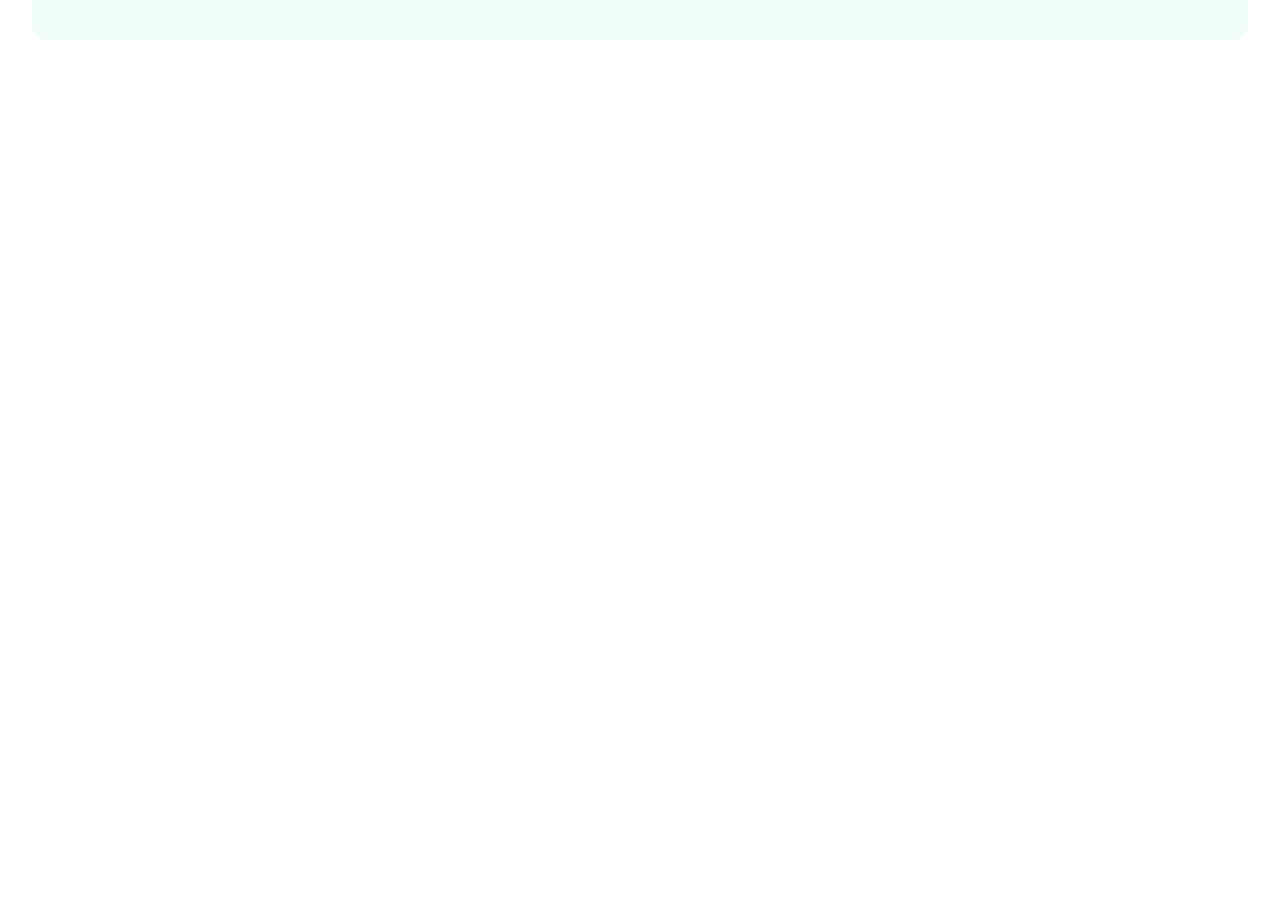
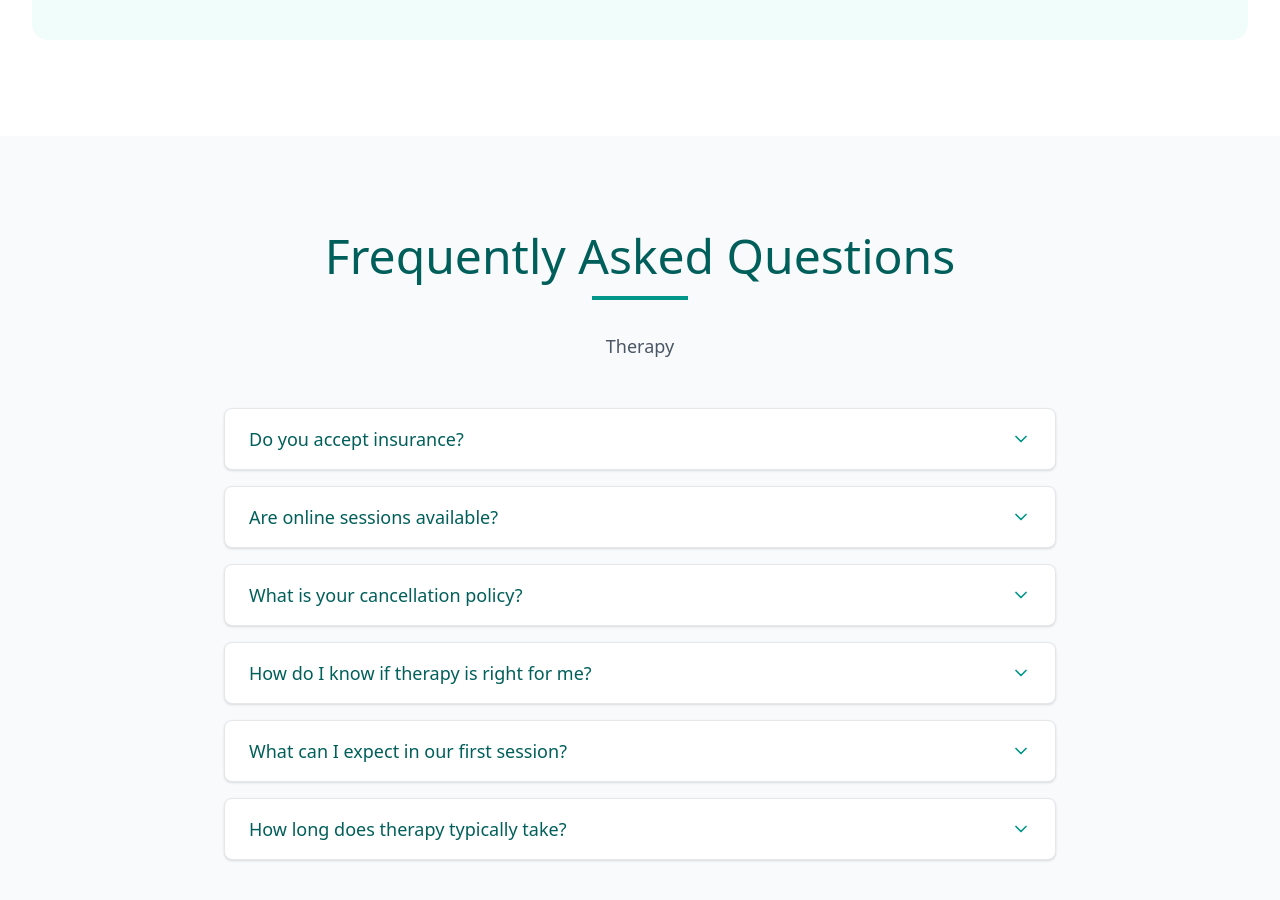
Before and after one commit to rohit-bhardwajj/serene-therapy, a Next.js app: page / in a window 1280 px wide. Shown: the part 2760-3660 px from the top of the page. Before the commit the page ends 2896 px from the top, so only its background shows below. Built offline with nearby package versions, Linux system fonts and the light colour scheme.

Commit message:
feat: add FAQ section with common queries

```diff
--- /dev/null
+++ b/src/components/FAQSection.tsx
@@ -0,0 +1,90 @@
+import { useState } from "react";
+import { ChevronDown } from "lucide-react";
+
+const FAQSection = () => {
+  const [openItems, setOpenItems] = useState<number[]>([]);
+
+  const faqs = [
+    {
+      question: "Do you accept insurance?",
+      answer: "I do not accept insurance directly, but I provide a detailed superbill that you can submit to your insurance company for potential reimbursement. Many clients find this process straightforward, and I'm happy to help you understand how to maximize your benefits."
+    },
+    {
+      question: "Are online sessions available?",
+      answer: "Yes, I offer secure virtual sessions via Zoom for clients throughout California. Virtual sessions are available Monday, Wednesday, and Friday from 1 PM to 5 PM. All online sessions maintain the same level of confidentiality and therapeutic effectiveness as in-person sessions."
+    },
+    {
+      question: "What is your cancellation policy?",
+      answer: "I require 24-hour advance notice for session cancellations or rescheduling. This allows me to offer your time slot to other clients who may need it. Cancellations made with less than 24 hours notice will be charged the full session fee."
+    },
+    {
+      question: "How do I know if therapy is right for me?",
+      answer: "Therapy can be beneficial for anyone looking to better understand themselves, work through challenges, or improve their overall well-being. I offer a brief consultation call where we can discuss your goals and determine if we're a good fit to work together."
+    },
+    {
+      question: "What can I expect in our first session?",
+      answer: "Our first session will focus on getting to know you and understanding what brings you to therapy. We'll discuss your goals, relevant history, and begin to develop a plan for our work together. This is also a great time for you to ask any questions you have about the therapeutic process."
+    },
+    {
+      question: "How long does therapy typically take?",
+      answer: "The length of therapy varies greatly depending on your individual needs and goals. Some clients find benefit in just a few sessions, while others prefer longer-term support. We'll regularly check in about your progress and adjust our approach as needed."
+    }
+  ];
+
+  const toggleItem = (index: number) => {
+    setOpenItems(prev =>
+      prev.includes(index)
+        ? prev.filter(i => i !== index)
+        : [...prev, index]
+    );
+  };
+
+  return (
+    <section className="py-16 sm:py-24 bg-gray-50">
+      <div className="max-w-4xl mx-auto px-4 sm:px-6 lg:px-8">
+        <div className="text-center mb-12">
+          <h2 className="text-3xl sm:text-4xl lg:text-5xl font-light text-teal-800 mb-4">
+            Frequently Asked Questions
+          </h2>
+          <div className="w-24 h-1 bg-teal-600 mx-auto mb-8"></div>
+          <p className="text-lg text-gray-600">Therapy</p>
+        </div>
+
+        <div className="space-y-4">
+          {faqs.map((faq, index) => (
+            <div
+              key={index}
+              className="bg-white rounded-lg shadow-sm border border-gray-200 overflow-hidden"
+            >
+              <button
+                onClick={() => toggleItem(index)}
+                className="w-full px-6 py-4 text-left flex items-center justify-between hover:bg-gray-50 transition-colors duration-200 cursor-pointer"
+              >
+                <span className="text-lg font-medium text-teal-800 pr-4">
+                  {faq.question}
+                </span>
+                <ChevronDown
+                  className={`w-5 h-5 text-teal-600 transition-transform duration-200 flex-shrink-0 ${
+                    openItems.includes(index) ? 'transform rotate-180' : ''
+                  }`}
+                />
+              </button>
+
+              {openItems.includes(index) && (
+                <div className="px-6 pb-4">
+                  <div className="pt-2 border-t border-gray-100">
+                    <p className="text-gray-600 leading-relaxed">
+                      {faq.answer}
+                    </p>
+                  </div>
+                </div>
+              )}
+            </div>
+          ))}
+        </div>
+      </div>
+    </section>
+  );
+};
+
+export default FAQSection;
--- a/src/pages/index.tsx
+++ b/src/pages/index.tsx
@@ -1,12 +1,14 @@
 import HeroSection from "@/components/HeroSection";
 import AboutSection from "@/components/AboutSection";
 import ServicesSection from "@/components/ServicesSection";
+import FAQSection from "@/components/FAQSection";
 const index = () => {
   return (
     <div className="min-h-screen">
       <HeroSection/>
       <AboutSection/>
       <ServicesSection/>
+      <FAQSection/>
     </div>
   );
 };
```
